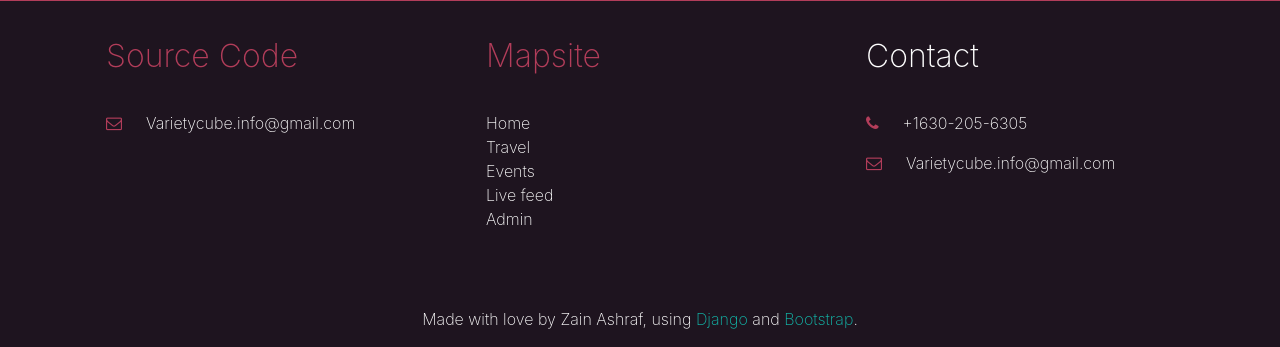
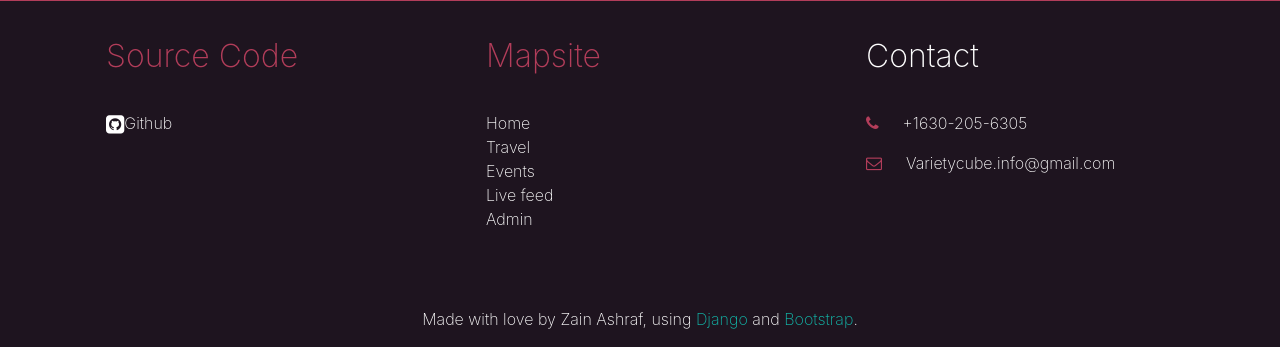
Before and after one commit to manl400/KhushAndZain, a Django app: page /events/1 in a window 1280 px wide. Shown: the part 1312-1659 px from the top of the page. Run offline with Django 3.2, Linux system fonts and the light colour scheme; data comes from the database, SQL or seed files in the repository; some libraries are stand-ins or nearby versions.

Commit message:
Edited header

```diff
--- a/weddingapp/templates/weddingapp/header.html
+++ b/weddingapp/templates/weddingapp/header.html
@@ -48,8 +48,8 @@
         <div class="p-4 col-md-4">
           <h2 class="mb-4 text-secondary">Source Code</h2>
           <p>
-            <a href="mailto:info@pingendo.com" class="text-white">
-              <i class="fa d-inline mr-3 text-secondary fa-envelope-o"></i>V</a>arietycube.info@gmail.com</p>
+            <a href="https://github.com/manl400/KhushAndZain" class="text-white">
+              <i class="fa d-inline fa-lg fa-github-square"></i>Github</a></p>
         </div>
         <div class="p-4 col-md-4">
           <h2 class="mb-4 text-secondary">Mapsite</h2>
@@ -71,7 +71,7 @@
             <a href="tel:+1630-205-6305" class="text-white">
               <i class="fa d-inline mr-3 text-secondary fa-phone"></i>+1630-205-6305</a></p>
           <p>
-            <a href="mailto:info@pingendo.com" class="text-white">
+            <a href="mailto:Varietycube.info@gmail.com" class="text-white">
               <i class="fa d-inline mr-3 text-secondary fa-envelope-o"></i>Varietycube.info@gmail.com</a></p>
         </div>
       </div>
```
